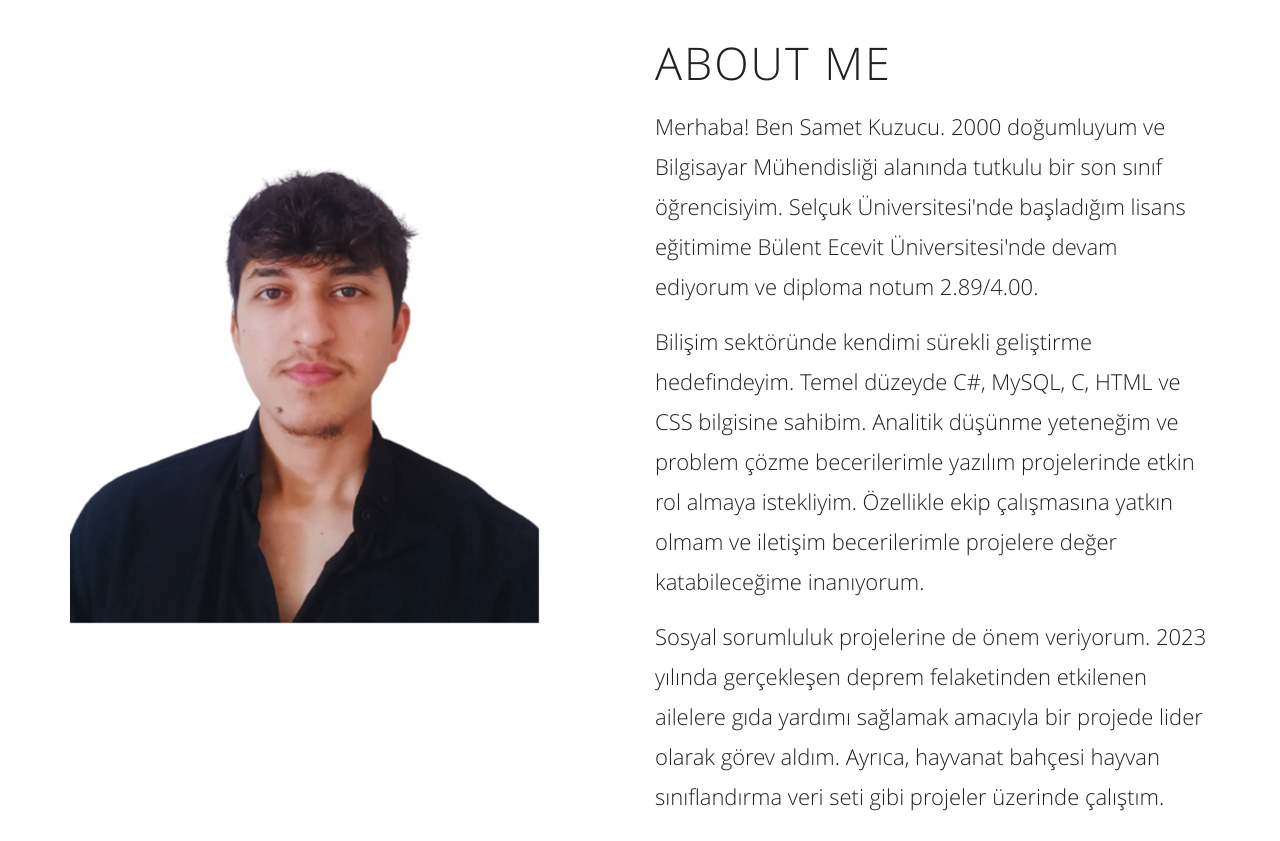
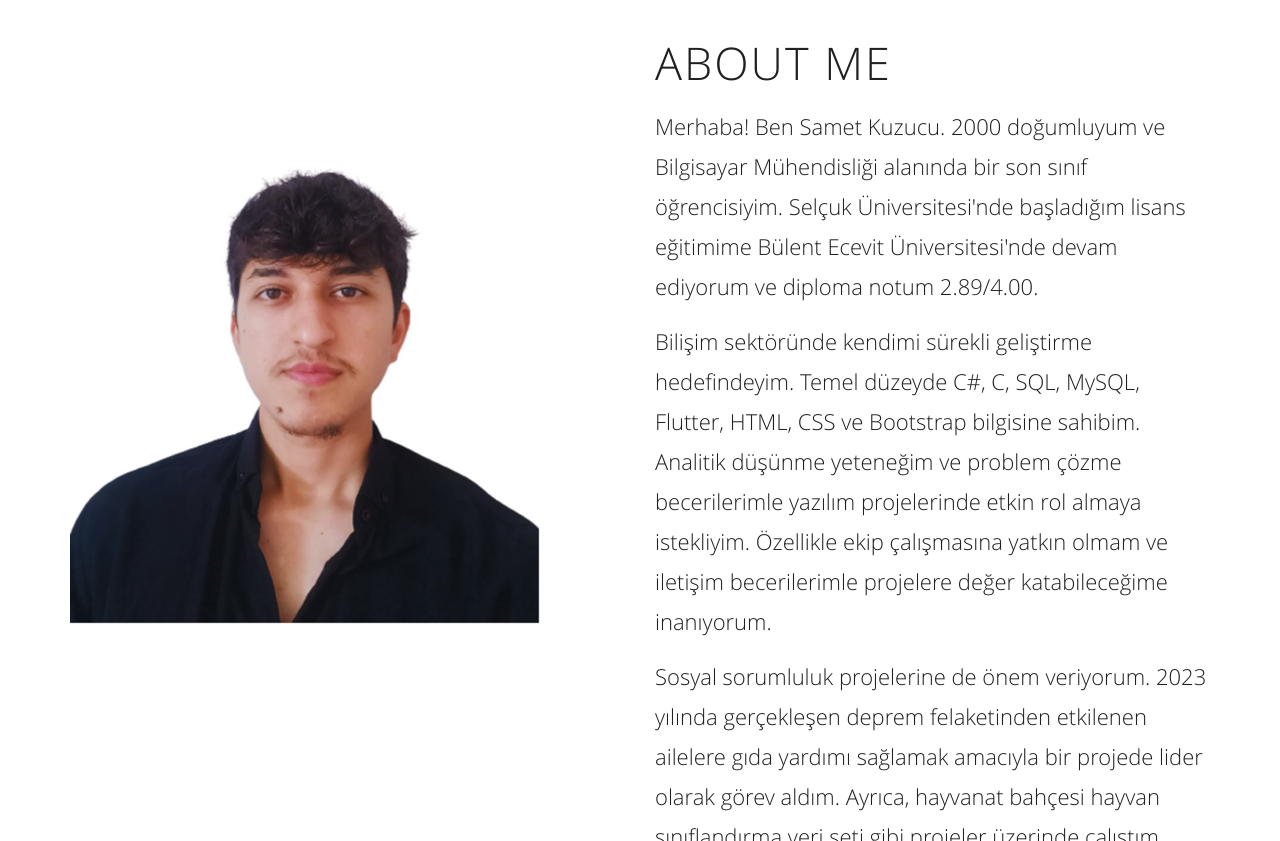
Before and after one commit to SametKzc/SametKzc.github.io, a plain HTML site: page index.html in a window 1280 px wide. Shown: the part 702-1543 px from the top of the page. Drawn offline with Linux system fonts and the light colour scheme.

Commit message:
index.html

```diff
--- a/index.html
+++ b/index.html
@@ -106,8 +106,8 @@
 						<div class="col-md-6">
                     		<div class="heading about-content">
 								<h3>About Me</h3>
-								<p>Merhaba! Ben Samet Kuzucu. 2000 doğumluyum ve Bilgisayar Mühendisliği alanında tutkulu bir son sınıf öğrencisiyim. Selçuk Üniversitesi'nde başladığım lisans eğitimime Bülent Ecevit Üniversitesi'nde devam ediyorum ve diploma notum 2.89/4.00.</p>
-								<p>Bilişim sektöründe kendimi sürekli geliştirme hedefindeyim. Temel düzeyde C#, MySQL, C, HTML ve CSS bilgisine sahibim. Analitik düşünme yeteneğim ve problem çözme becerilerimle yazılım projelerinde etkin rol almaya istekliyim. Özellikle ekip çalışmasına yatkın olmam ve iletişim becerilerimle projelere değer katabileceğime inanıyorum.</p>
+								<p>Merhaba! Ben Samet Kuzucu. 2000 doğumluyum ve Bilgisayar Mühendisliği alanında bir son sınıf öğrencisiyim. Selçuk Üniversitesi'nde başladığım lisans eğitimime Bülent Ecevit Üniversitesi'nde devam ediyorum ve diploma notum 2.89/4.00.</p>
+								<p>Bilişim sektöründe kendimi sürekli geliştirme hedefindeyim. Temel düzeyde C#, C, SQL, MySQL, Flutter, HTML, CSS ve Bootstrap bilgisine sahibim. Analitik düşünme yeteneğim ve problem çözme becerilerimle yazılım projelerinde etkin rol almaya istekliyim. Özellikle ekip çalışmasına yatkın olmam ve iletişim becerilerimle projelere değer katabileceğime inanıyorum.</p>
 								<p>Sosyal sorumluluk projelerine de önem veriyorum. 2023 yılında gerçekleşen deprem felaketinden etkilenen ailelere gıda yardımı sağlamak amacıyla bir projede lider olarak görev aldım. Ayrıca, hayvanat bahçesi hayvan sınıflandırma veri seti gibi projeler üzerinde çalıştım.</p>
 								<p>Kariyer hedefim, yazılım geliştirme alanında uzmanlaşmak ve büyük projelerde yer alarak hem kişisel hem de profesyonel anlamda büyümek. Kendimi geliştirmek ve katkıda bulunmak için yeni fırsatlar arıyorum.</p>
 								<div class="imza">
```
